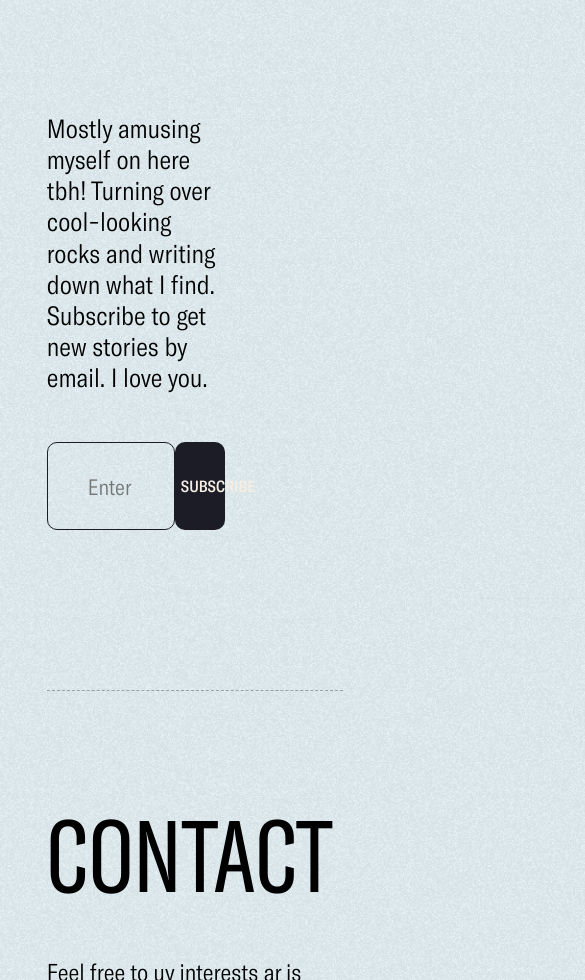
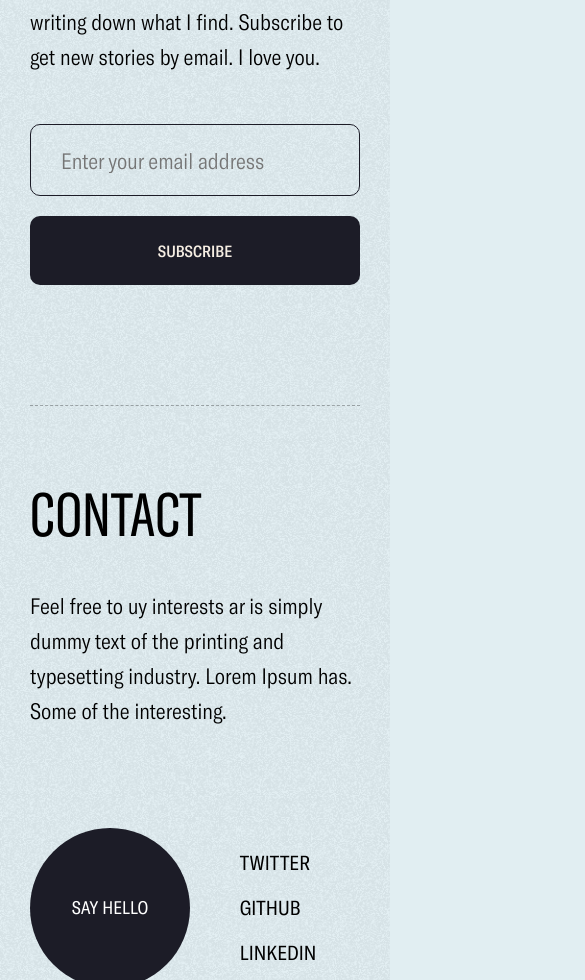
Before and after one commit to muyixs/muyiwa-website, a Nuxt app: page /blog in a window 390 px wide. Shown: the part 1020-2000 px from the top of the page, 585 px wide, since content can reach past the window. Built offline with nearby package versions, Linux system fonts and the light colour scheme; no server answers.

Commit message:
implement article page responsiveness

```diff
--- a/assets/scss/utils/typography.scss
+++ b/assets/scss/utils/typography.scss
@@ -2,7 +2,7 @@ h1,
 h2,
 h3,
 .u-font-h1,
-u-font-h2 {
+.u-font-h2 {
 	font-weight: 400;
 	font-family: 'GT America Compressed';
 }
@@ -10,23 +10,32 @@ u-font-h2 {
 .u-font-h1 {
 	font-size: 10rem;
 	text-transform: uppercase;
+
+	@include screen('med') {
+		font-size: 8rem;
+	}
+
+	@include screen('small') {
+		font-size: 6rem;
+	}
 }
 
 .u-font-h2 {
-	font-size: 5rem;
+	font-size: 4.8rem;
 
   @include screen (small) {
-    font-size: 2.6rem;
+    font-size: 3.8rem;
   }
-
-	@media screen and (max-width: 480px) {
-    font-size: 2.4rem;
-	}
 }
 
 .u-font-regular {
 	font-size: 2.4rem;
 	line-height: 39px;
+
+	@include screen('small') {
+		font-size: 2.2rem;
+		line-height: 35px;
+	}
 }
 
 .u-font-sm {
--- a/components/BaseFooter.vue
+++ b/components/BaseFooter.vue
@@ -7,9 +7,11 @@
     </p>
     <div class="c-footer__links">
       <a href="" class="c-footer__links-email">Say hello</a>
-      <a data-text="Twitter" href="">Twitter</a>
-      <a data-text="Github" href="">Github</a>
-      <a data-text="Linkedin" href="">Linkedin</a>
+      <div class="c-footer__links-social">
+        <a data-text="Twitter" href="">Twitter</a>
+        <a data-text="Github" href="">Github</a>
+        <a data-text="Linkedin" href="">Linkedin</a>
+      </div>
     </div>
     <div class="c-footer__credit">
       <span>© {{ new Date().getUTCFullYear() }}</span>
@@ -30,15 +32,25 @@ export default {
   padding-top: 100px;
   border-top: 1px dashed rgba(0, 0, 0, 0.3);
 
+  @include screen('small') {
+    margin-top: 120px;
+    padding-top: 70px;
+  }
+
   &__subtext {
     max-width: 750px;
     margin-top: 40px;
   }
 
   &__links {
+    display: flex;
     margin-top: 100px;
     display: flex;
     align-items: center;
+
+    @include screen('small') {
+      justify-content: space-between;
+    }
 
     > * {
       text-decoration: none;
@@ -46,26 +58,36 @@ export default {
       font-size: 2.6rem;
       font-weight: 400;
 
-      &:not(:first-child) {
-        margin-left: 60px;
+      @include screen('small') {
+        font-size: 2rem;
+      }
+    }
+
+    &-social {
+      display: flex;
+
+      @media screen and (max-width: 768px) {
+        flex-direction: column;
+      }
+
+      a {
+        text-decoration: none;
         color: inherit;
 
-        position: relative;
-        &::before {
-          position: absolute;
-          content: attr(data-text);
-          top: 0;
-          left: 0;
-          color: $color-turquoise;
-          width: 0%;
-          overflow: hidden;
-          transition: 0.3s ease-in-out;
+        @media screen and (max-width: 768px) {
+          &:not(:last-child) {
+            margin-bottom: 30px;
+          }
         }
 
-        &:hover {
-          &::before {
-            width: 100%;
+        @include screen('small') {
+          &:not(:last-child) {
+            margin-bottom: 20px;
           }
+        }
+
+        &:not(:last-child) {
+          margin-right: 50px;
         }
       }
     }
@@ -85,6 +107,12 @@ export default {
       color: white;
       font-size: 1.8rem;
       font-weight: 400;
+      margin-right: 60px;
+
+      @include screen('small') {
+        --size: 160px;
+        margin-right: 0px;
+      }
 
       &:hover {
         transform: scale(1.12);
@@ -98,6 +126,10 @@ export default {
     margin-top: 100px;
     text-transform: uppercase;
     font-size: 1.8rem;
+
+    @include screen('small') {
+      font-size: 1.6rem;
+    }
   }
 }
 </style>
--- a/components/BlogPost.vue
+++ b/components/BlogPost.vue
@@ -1,5 +1,17 @@
 <template>
   <div class="c-post">
+    <div class="c-post__tags-mobile">
+      <nuxt-link
+        :to="{
+          name: 'blog-category-category',
+          params: {
+            category: formatCategory(postDetails.fields.tag),
+          },
+        }"
+      >
+        {{ postDetails.fields.tag }}
+      </nuxt-link>
+    </div>
     <nuxt-link
       :to="{
         name: 'blog-article',
@@ -11,6 +23,7 @@
     >
       {{ postDetails.fields.title }}
     </nuxt-link>
+    <div class="c-post__tags">
       <nuxt-link
         :to="{
           name: 'blog-category-category',
@@ -34,6 +47,7 @@
       >
         {{ postDetails.fields.secondaryTag }}
       </nuxt-link>
+    </div>
   </div>
 </template>
 
@@ -63,18 +77,53 @@ export default {
   justify-content: space-between;
   align-items: center;
 
+  @media screen and (max-width: 960px) {
+    display: block;
+  }
+
   &:not(:last-child) {
     margin-bottom: 80px;
     padding-bottom: 66px;
     border-bottom: 1px dashed rgba(0, 0, 0, 0.3);
+
+    @include screen('small') {
+      margin-bottom: 60px;
+      padding-bottom: 50px;
+    }
   }
 
   &__title {
-    font-size: 4.8rem;
-    width: 74%;
     text-decoration: none;
     color: inherit;
     font-weight: 400;
+    // font-family: 'GT America Condensed';
+  }
+
+  &__tags {
+    flex-shrink: 0;
+    margin-left: 40px;
+
+    @media screen and (max-width: 960px) {
+      display: none;
+    }
+
+    &-mobile {
+      display: none;
+
+      > * {
+        font-size: 1.6rem;
+        font-weight: 500;
+        text-transform: uppercase;
+        display: inline-block;
+        margin-bottom: 15px;
+        text-decoration: none;
+        color: inherit;
+      }
+
+      @media screen and (max-width: 960px) {
+        display: block;
+      }
+    }
   }
 }
 </style>
--- a/components/BlogSubscribe.vue
+++ b/components/BlogSubscribe.vue
@@ -1,6 +1,6 @@
 <template>
   <div class="c-subscribe">
-    <p>
+    <p class="u-font-regular">
       Mostly amusing myself on here tbh! Turning over cool-looking rocks and
       writing down what I find. Subscribe to get new stories by email. I love
       you.
@@ -22,22 +22,27 @@ export default {
 .c-subscribe {
   display: flex;
   flex-direction: column;
-  margin-top: 130px;
+  margin-top: 110px;
   padding-top: 114px;
   border-top: 1px dashed rgba(0, 0, 0, 0.3);
 
-  > * {
-    width: 60%;
+  @include screen('small') {
+    margin-top: 60px;
+    padding-top: 80px;
   }
 
-  p {
-    font-size: 2.6rem;
+  > * {
+    max-width: 750px;
   }
 
   form {
     display: flex;
     justify-content: space-between;
     margin-top: 50px;
+
+    @include screen('small') {
+      display: block;
+    }
 
     input[type='email'] {
       width: 72%;
@@ -46,6 +51,11 @@ export default {
       border-radius: 10px;
       background: transparent;
       border: 1px solid $color-navy-blue;
+
+      @include screen('small') {
+        width: 100%;
+        padding: 22px 30px;
+      }
     }
 
     button {
@@ -56,6 +66,16 @@ export default {
       color: $color-pastel-brown;
       font-weight: 500;
       background: $color-navy-blue;
+      margin-left: 20px;
+      flex-shrink: 0;
+
+      @include screen('small') {
+        width: 100%;
+        max-width: none;
+        margin-left: 0;
+        margin-top: 20px;
+        padding: 25px;
+      }
     }
   }
 }
--- a/components/TopNav.vue
+++ b/components/TopNav.vue
@@ -4,7 +4,7 @@
       <nuxt-link to="/">Olumuyiwa Adenaike</nuxt-link>
     </div>
     <div class="c-nav__right">
-      <a href="#section-footer">Contact</a>
+      <a class="c-nav__contact" href="#section-footer">Contact</a>
       <nuxt-link to="/blog" tag="button" class="c-nav__blog">Blog</nuxt-link>
     </div>
   </div>
@@ -31,6 +31,12 @@ export default {
     color: inherit;
   }
 
+  &__contact {
+    @include screen('small') {
+      display: none;
+    }
+  }
+
   &__blog {
     margin-left: 40px;
     background-color: $color-navy-blue;
@@ -40,6 +46,10 @@ export default {
     border-radius: 30px;
     text-transform: inherit;
     font-size: 1.6rem;
+
+    @include screen('small') {
+      padding: 9px 26px;
+    }
   }
 }
 </style>
--- a/layouts/default.vue
+++ b/layouts/default.vue
@@ -37,6 +37,10 @@ export default {
 .c-app {
   padding: 0px 12% 30px;
 
+  @include screen('small') {
+    padding: 0px 30px 30px;
+  }
+
   &__container {
     margin: 0 auto;
     max-width: 1680px;
--- a/pages/blog/_article.vue
+++ b/pages/blog/_article.vue
@@ -131,7 +131,7 @@ export default {
 
   &__container {
     width: 100%;
-    max-width: 720px;
+    max-width: 800px;
     margin: 0 auto;
   }
 
@@ -146,6 +146,12 @@ export default {
     text-transform: uppercase;
     font-size: 1.5rem;
     font-weight: 500;
+  }
+
+  &__tag {
+    @include screen('small') {
+      margin-bottom: 10px;
+    }
   }
 
   &__date {
@@ -174,6 +180,11 @@ export default {
     margin-top: 80px;
     font-size: 2.2rem;
     line-height: 36px;
+
+    @include screen('small') {
+      font-size: 2.2rem;
+      line-height: 34px;
+    }
 
     ::v-deep h1,
     ::v-deep h2,
@@ -265,6 +276,10 @@ export default {
   &__posts-wrap {
     margin-top: 190px;
 
+    @include screen('small') {
+      margin-top: 150px;
+    }
+
     h3 {
       font-size: 2.4rem;
       text-transform: uppercase;
```
Lines whose indentation alone changed are shown as unchanged.
